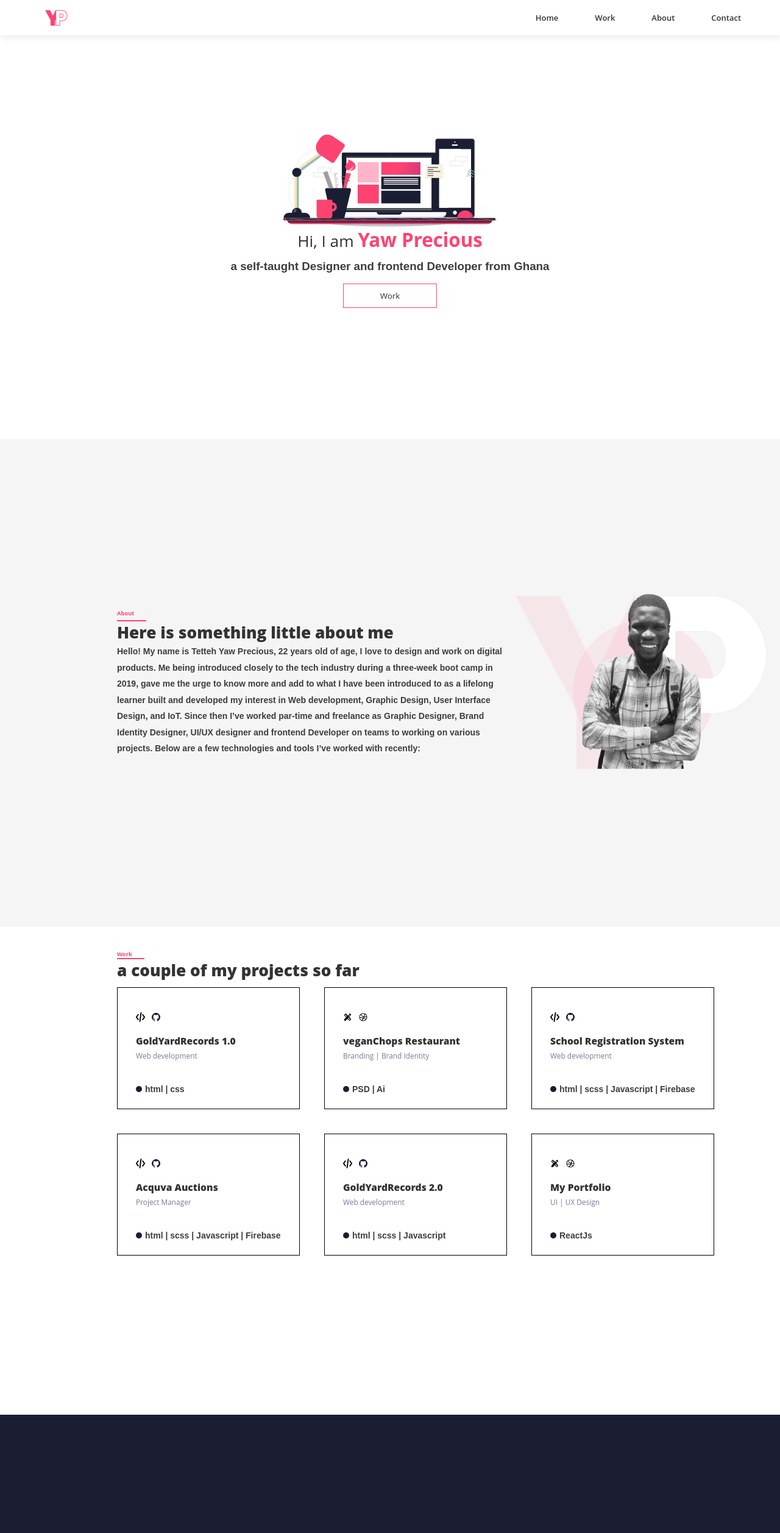
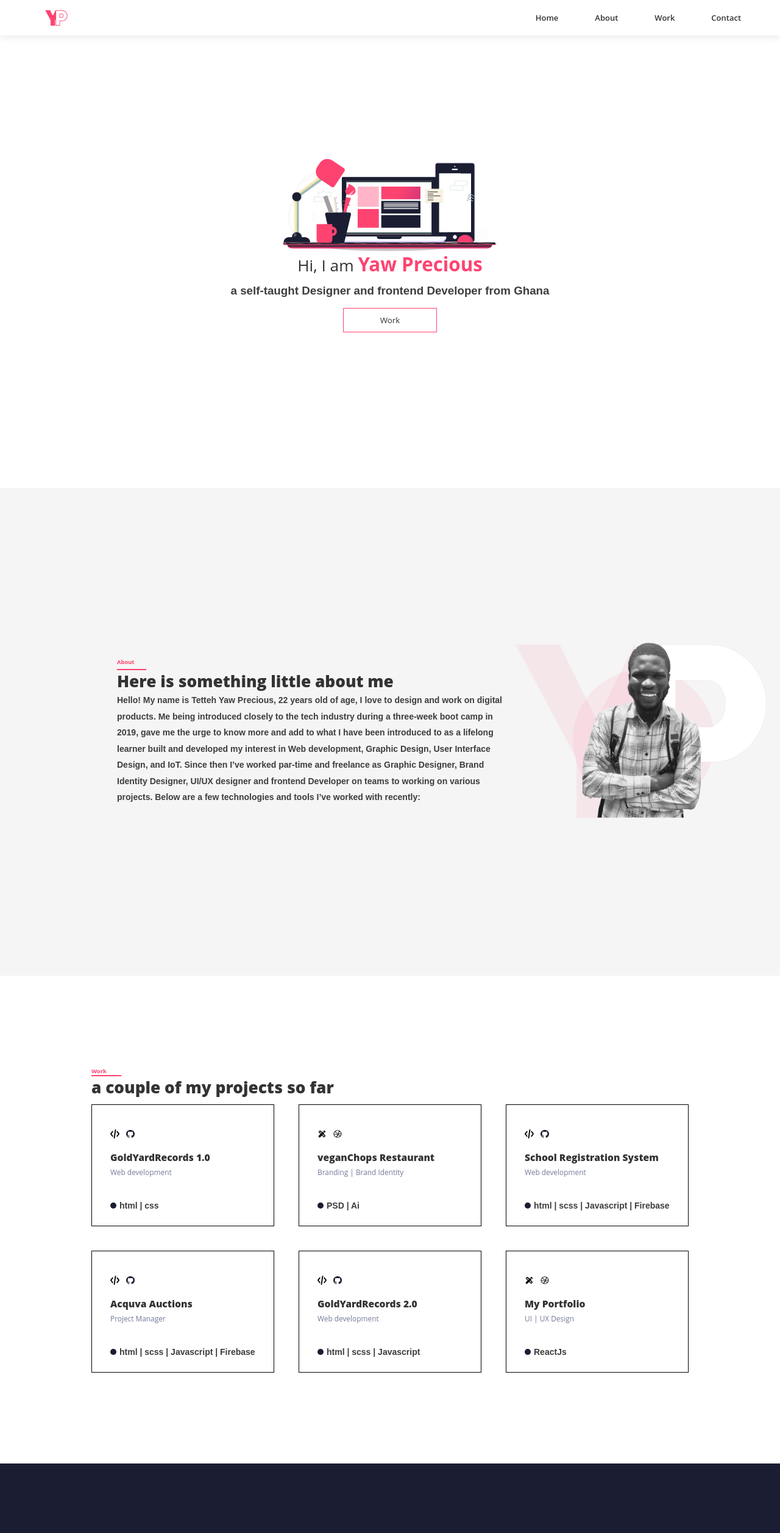
Before and after one commit to Tetteh-Yaw-Precious/personal_website, a React (Create React App) app: page / in a window 1280 px wide. Shown: the top 2514 px of the page at 61% size. Built offline with nearby package versions, Linux system fonts and the light colour scheme.

Commit message:
finally fixed scroll on navlink scroll(react-scroll)

```diff
--- a/package.json
+++ b/package.json
@@ -13,6 +13,7 @@
     "react-intersection-observer": "^8.32.2",
     "react-router-dom": "^5.3.0",
     "react-scripts": "4.0.3",
+    "react-scroll": "^1.8.4",
     "styled-components": "^5.3.1",
     "web-vitals": "^1.1.2"
   },
--- a/public/index.html
+++ b/public/index.html
@@ -24,7 +24,7 @@
       work correctly both with client-side routing and a non-root public URL.
       Learn how to configure a non-root public URL by running `npm run build`.
     -->
-    <title>Y.Precious | frontend Developer</title>
+    <title>Yaw Precious _______ Portfolio</title>
   </head>
   <body>
     <noscript>You need to enable JavaScript to run this app.</noscript>
--- a/src/components/About.js
+++ b/src/components/About.js
@@ -10,7 +10,7 @@ import { UseScroll } from "./Usescroll";
 const About = () => {
   const [element,controls] = UseScroll()
   return (
-    <StyledAbout>
+    <StyledAbout id="about">
       <motion.div
       ref={element}
         className="mainaboutCt"
--- a/src/components/Contact.js
+++ b/src/components/Contact.js
@@ -11,11 +11,11 @@ import { pageAnimation, titleAnim } from "../animations/Pageanimation";
 import { UseScroll } from "./Usescroll";
 
 const Contact = () => {
-  const [element,controls] = UseScroll();
+  const [element, controls] = UseScroll();
   return (
-    <StyledContact>
+    <StyledContact id="contact">
       <motion.div
-      ref={element}
+        ref={element}
         variants={pageAnimation}
         initial="hidden"
         animate={controls}
@@ -65,12 +65,12 @@ const Contact = () => {
 };
 const StyledContact = styled.div`
   width: 100%;
-  min-height: 70vh;
+  min-height: 100vh;
   background-color: #1b1e32;
-  padding: 5% 15%;
-  padding-top: 15%;
   display: flex;
   flex-direction: column;
+  justify-content: center;
+  padding: 0 10%;
   overflow: hidden;
   h4 {
     width: 5%;
@@ -82,7 +82,7 @@ const StyledContact = styled.div`
   }
   .contact_ct {
     width: 100%;
-    min-height: 55rem;
+    min-height: 50rem;
     display: flex;
     @media ${device.phone} {
       flex-direction: column-reverse;
--- a/src/components/Globalstyles.js
+++ b/src/components/Globalstyles.js
@@ -58,6 +58,10 @@ p{
   color: #3d3d3d;
   font-family: 'Source Sans Pro', sans-serif;
 }
+li{
+  font-size: 1.4rem;
+  cursor: pointer;
+}
 button{
   padding: 1rem 0rem;
   margin-top: 1rem;
--- a/src/components/Landingpage.js
+++ b/src/components/Landingpage.js
@@ -1,5 +1,5 @@
 import React from "react";
-import { Link } from "react-router-dom";
+import { Link } from "react-scroll";
 import styled from "styled-components";
 import { rem } from "../helpers/Mixins";
 import mainimage from "../images/mainimage.svg";
@@ -12,7 +12,7 @@ import { UseScroll } from "./Usescroll";
 const Landingpage = () => {
   const [element, controls] = UseScroll();
   return (
-    <StyledLandingpage>
+    <StyledLandingpage id="home">
       <motion.div
         ref={element}
         className="aboutct"
@@ -30,7 +30,7 @@ const Landingpage = () => {
             a self-taught Designer and frontend Developer from Ghana
           </motion.p>
           <motion.button variants={fade}>
-            <Link to="/Work" className="link">
+            <Link to="work" spy={true} smooth={true} className="link">
               Work
             </Link>
           </motion.button>
@@ -44,7 +44,8 @@ const StyledLandingpage = styled.div`
   display: flex;
   align-items: center;
   justify-content: center;
-  min-height: 90vh;
+  min-height: 100vh;
+
   .aboutct {
     min-height: 50vh;
     display: flex;
--- a/src/components/Nav.js
+++ b/src/components/Nav.js
@@ -1,6 +1,6 @@
 import React from "react";
-import { Link } from "react-router-dom";
 import styled from "styled-components";
+import {Link} from "react-scroll";
 
 import mainlogo from "../images/websitelogo.png";
 
@@ -9,18 +9,10 @@ const Nav = () => {
     <StyledNav>
       <img src={mainlogo} alt="mylogo" />
       <ul>
-        <li>
-          <Link to="/">Home</Link>
-        </li>
-        <li>
-          <Link to="/Work">Work</Link>
-        </li>
-        <li>
-          <Link to="/About">About</Link>
-        </li>
-        <li>
-          <Link to="/ContactUs">Contact</Link>
-        </li>
+        <li><Link activeClass="active" to="home" spy={true} smooth={true}>Home</Link></li>
+        <li><Link  to="about" spy={true} smooth={true}>About</Link></li>
+        <li><Link  to="work" spy={true} smooth={true}>Work</Link></li>
+        <li><Link  to="contact" spy={true} smooth={true}>Contact</Link></li>
       </ul>
     </StyledNav>
   );
@@ -34,6 +26,7 @@ const StyledNav = styled.nav`
   align-items: center;
   box-shadow: rgba(0, 0, 0, 0.09) 0px 3px 12px;
   position: fixed;
+  top: 0;
   background-color: white;
   z-index: 4;
   img {
--- a/src/components/Work.js
+++ b/src/components/Work.js
@@ -14,7 +14,7 @@ import { UseScroll } from "./Usescroll";
 const Work = () => {
   const [element,controls] = UseScroll();
   return (
-    <StyledWork>
+    <StyledWork id="work">
       <motion.div
       ref={element}
         className="workCt"
@@ -76,8 +76,9 @@ const Work = () => {
 const StyledWork = styled.div`
   width: 100%;
   min-height: 100vh;
-  padding: 3% 15%;
   display: flex;
+  justify-content: center;
+  align-items: center;
   flex-direction: column;
   overflow: hidden;
   h4 {
```
Also changed, not shown: 1 other file (tests, documents, lock files or other folders).
